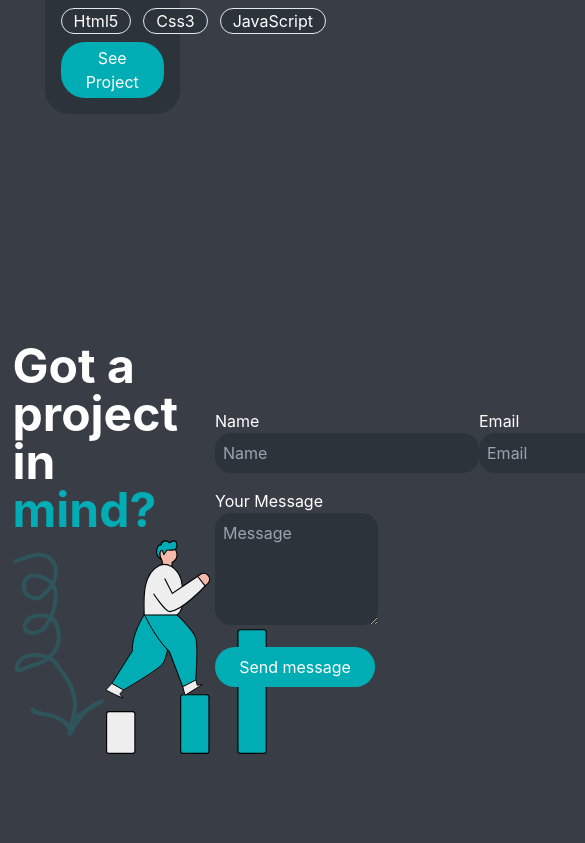
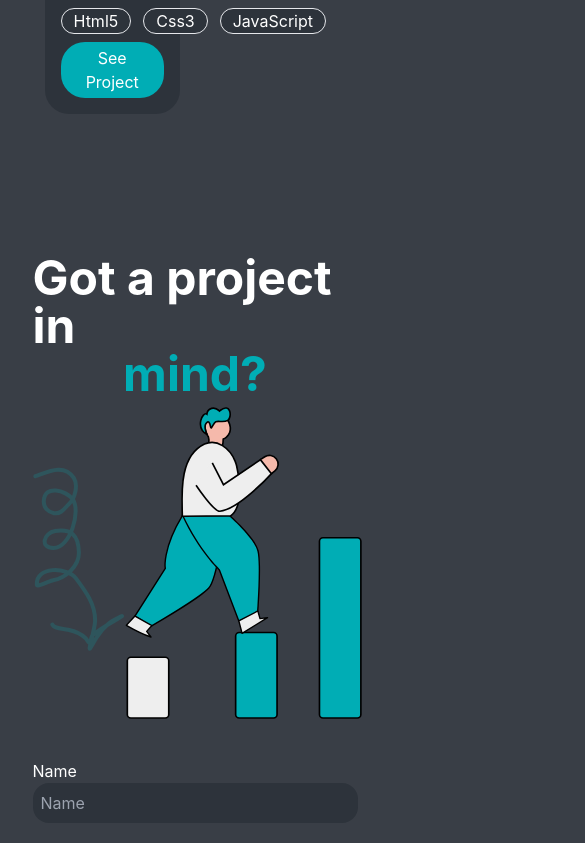
Before and after one commit to BranBayou/portfolio, a React (Create React App) app: page / in a window 390 px wide. Shown: the part 5180-6023 px from the top of the page, 585 px wide, since content can reach past the window. Built offline with nearby package versions, Linux system fonts and the light colour scheme.

Commit message:
Add contact mobile version

```diff
--- a/src/components/Contact.jsx
+++ b/src/components/Contact.jsx
@@ -4,7 +4,7 @@ import Invite from './Contact/Invite';
 
 const Contact = () => {
   return (
-    <div id="contact" className="w-10/12 h-screen mx-auto flex items-center justify-center gap-10">
+    <div id="contact" className="w-10/12 my-32 mx-auto flex flex-col md:flex-row items-center justify-center gap-10">
       <Invite />
       <Form />
     </div>
--- a/src/components/Contact/Form.jsx
+++ b/src/components/Contact/Form.jsx
@@ -21,9 +21,9 @@ const  Form = () => {
   };
 
   return (
-    <div className="w-1/2">
-      <form onSubmit={handleSubmit} className="">
-        <div className="flex">
+    <div className="w-full md:w-1/2">
+      <form onSubmit={handleSubmit} className="flex flex-col">
+        <div className="">
           <div className="mb-4">
             <label htmlFor="name" className="">Name</label>
             <input
@@ -33,7 +33,7 @@ const  Form = () => {
               value={formData.name}
               onChange={handleChange}
               placeholder="Name"
-              className="rounded-2xl bg-darkt p-2"
+              className="w-full rounded-2xl bg-darkt p-2"
             />
           </div>
           <div className="mb-4">
@@ -45,7 +45,7 @@ const  Form = () => {
               value={formData.email}
               onChange={handleChange}
               placeholder="Email"
-              className="rounded-2xl bg-darkt p-2"
+              className="w-full rounded-2xl bg-darkt p-2"
             />
           </div>
         </div>
@@ -61,7 +61,7 @@ const  Form = () => {
             className="w-full rounded-2xl bg-darkt p-2"
           ></textarea>
         </div>
-        <button type="submit" className="w-40 bg-aquab p-2 rounded-3xl hover:bg-darkt hover:border-solid hover:border hover:border-lightw">
+        <button type="submit" className="w-40 self-center md:self-start bg-aquab p-2 rounded-3xl hover:bg-darkt hover:border-solid hover:border hover:border-lightw">
           Send message
         </button>
       </form>
--- a/src/components/Contact/Invite.jsx
+++ b/src/components/Contact/Invite.jsx
@@ -4,12 +4,12 @@ import grow from '../../Assets/grow.svg'
 
 const Invite = () => {
   return (
-    <div className="w-1/2">
-      <div className="flex flex-col">
+    <div className="w-full md:w-1/2 flex flex-col items-center md:items-start">
+      <div className="flex flex-col items-center md:items-start">
         <h1 className="text-5xl font-bold">Got a project in</h1>
         <span className="text-aquab text-5xl font-bold">mind?</span>
       </div>
-      <div className="flex">
+      <div className="flex items-center">
         <img src={arrow2} alt="arrow" />
         <img src={grow} alt="arrow" />
       </div>
```
